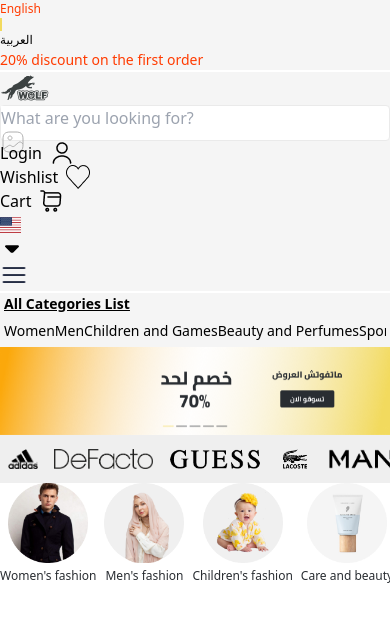
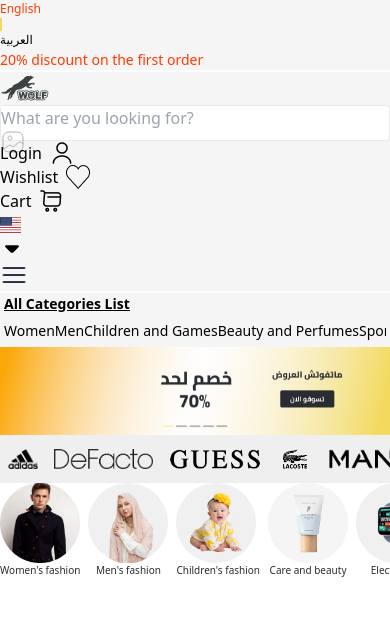
Before and after one commit to Elmahallawy22/ecommerce-app, a Next.js app: page /en in a window 390 px wide. Shown: the top 622 px of the page. Built offline with nearby package versions, Linux system fonts and the light colour scheme.

Commit message:
make image as a link

```diff
--- a/src/components/Home/Categories/Categories.scss
+++ b/src/components/Home/Categories/Categories.scss
@@ -55,7 +55,7 @@
         }
 
         a {
-          font-size: 12px;
+          font-size: 10px;
         }
       }
     }
--- a/src/components/Home/Categories/Categories.tsx
+++ b/src/components/Home/Categories/Categories.tsx
@@ -34,9 +34,9 @@
           {categoriesList.map((category) => {
             return (
               <li key={category.id}>
-                <Image src={category.image} alt={`${category.image}`} loading="lazy" />
                 <Link href={`/categories/${category.item}`}>
-                  {t(category.item)}
+                  <Image src={category.image} alt={`${category.image}`} loading="lazy" />
+                  <span> {t(category.item)} </span>
                 </Link>
               </li>
             )
--- a/src/components/Home/Home.tsx
+++ b/src/components/Home/Home.tsx
@@ -4,7 +4,7 @@
 
 const Home = () => {
   return (
-    <div className='home flex flex-col gap-5 py-2 sm:py-4 md:py-5 lg:py-8'>
+    <div className='home flex flex-col gap-[10px] md:gap-5 py-2 sm:py-4 md:py-5 lg:py-8'>
       <Banner />
       <Categories />
     </div>
```
